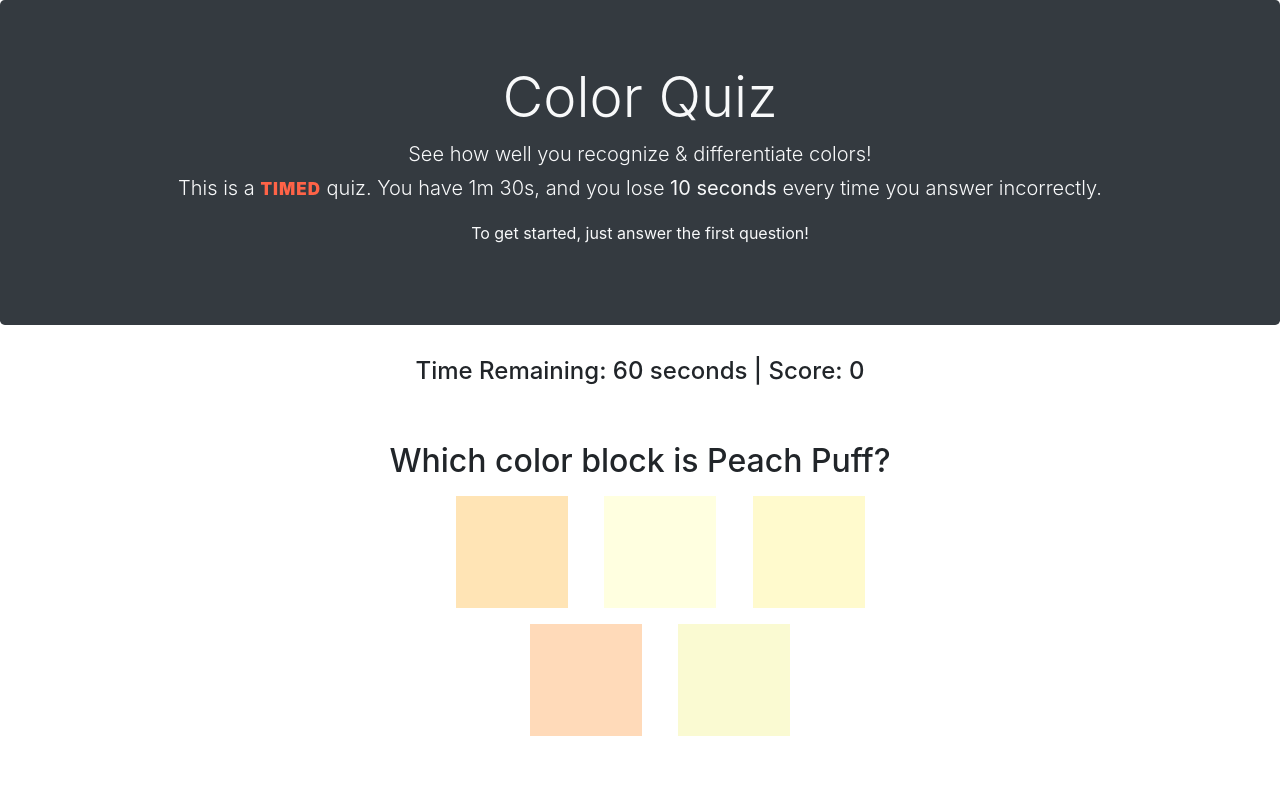
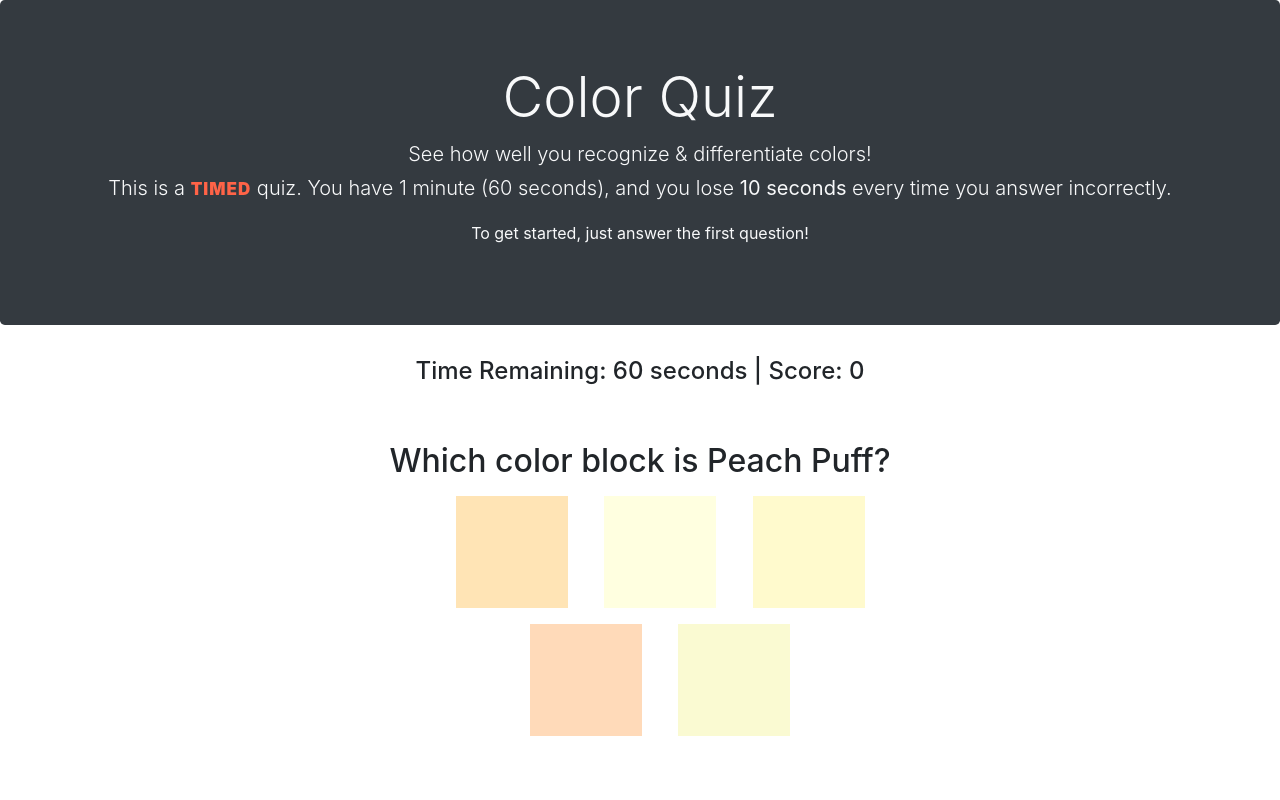
Before and after one commit to skelliebunnie/uw-w2-quiz, a plain HTML site: page index.html in a window 1280 px wide. Shown: the top 800 px of the page. Drawn offline with nearby package versions, Linux system fonts and the light colour scheme.

Commit message:
fixed time in desc.

```diff
--- a/index.html
+++ b/index.html
@@ -13,7 +13,7 @@
 			<h1 class="display-4">Color Quiz</h1>
 			<p class="lead">
 				See how well you recognize &amp; differentiate colors! <br>
-				This is a <span>timed</span> quiz. You have 1m 30s, and you lose <strong>10 seconds</strong> every time you answer incorrectly.
+				This is a <span>timed</span> quiz. You have 1 minute (60 seconds), and you lose <strong>10 seconds</strong> every time you answer incorrectly.
 			</p>
 			<p>To get started, just answer the first question!</p>
 		</div>
```
